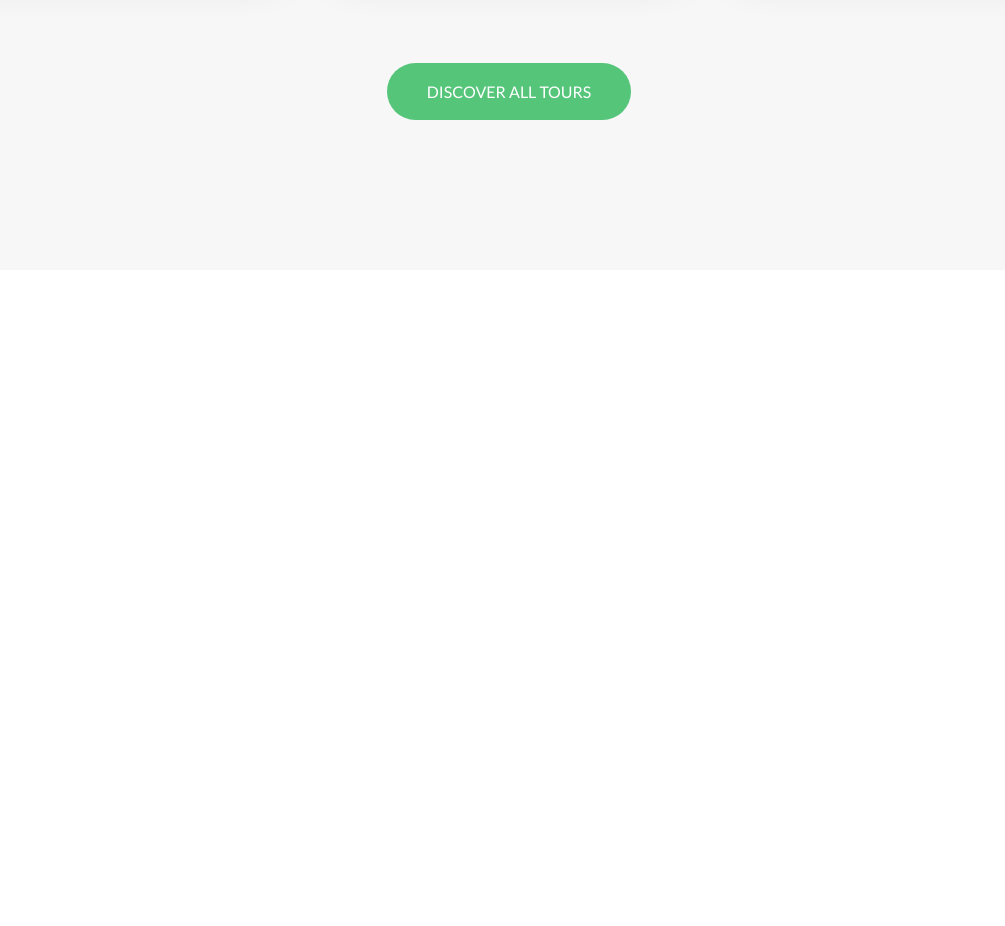
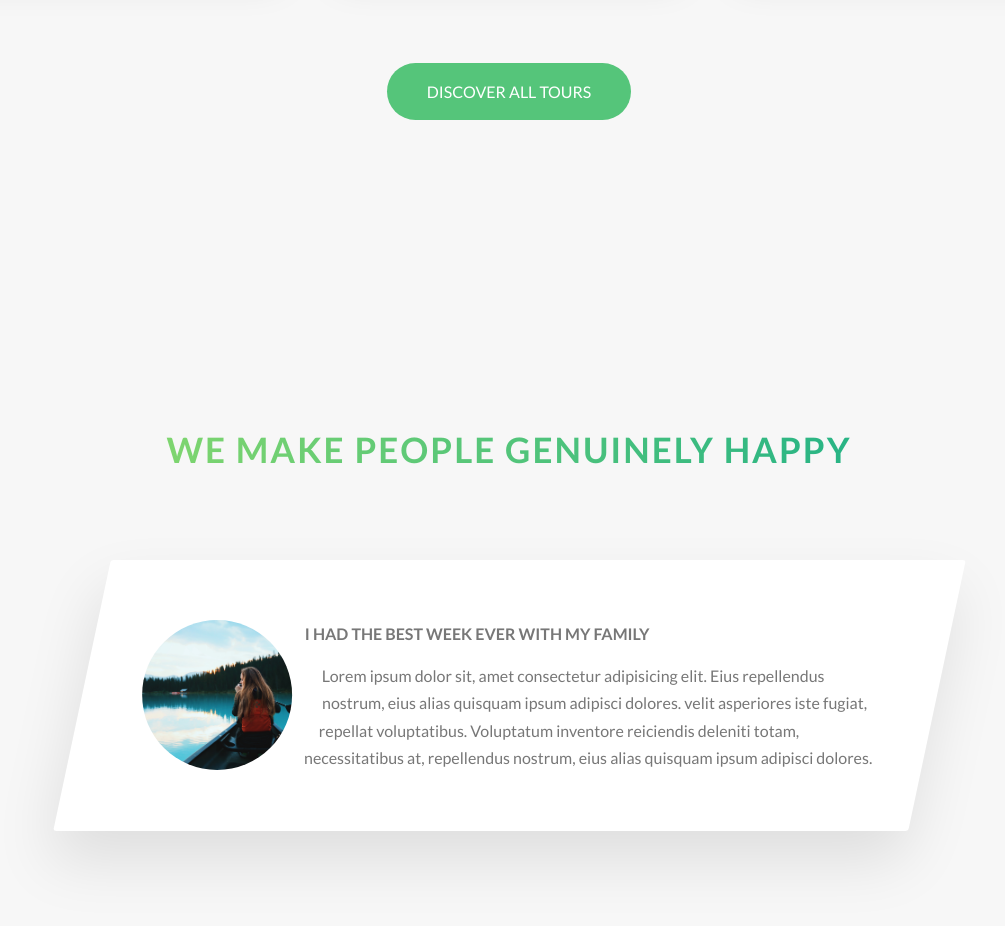
Before and after one commit to jayhan1109/udemyCSS, a website: page Natours/starter/index.html in a window 1280 px wide. Shown: the part 3006-3932 px from the top of the page, without its empty margins (131-1136 px from the left). Before the commit the page ends 3306 px from the top, so only its background shows below. Drawn offline with Linux system fonts and the light colour scheme; files whose address does not match are found by name.

Commit message:
Story Section - Part 1

```diff
--- a/Natours/starter/index.html
+++ b/Natours/starter/index.html
@@ -240,6 +240,33 @@
           <a href="#" class="btn btn--green">Discover all tours</a>
         </div>
       </section>
+
+      <section class="section-stories">
+        <div class="u-center-text u-margin-bottom-big">
+          <h2 class="heading-secondary">
+            We make people genuinely happy
+          </h2>
+        </div>
+        <div class="row">
+          <div class="story">
+            <figure class="story__shape">
+              <img src="img/nat-8.jpg" alt="Person on a tour" class="story__img">
+            </figure>
+            <div class="story__text">
+              <h3 class="heading-tertiary u-margin-bottom-small">
+                I had the best week ever with my family
+              </h3>
+              <p>
+                Lorem ipsum dolor sit, amet consectetur adipisicing elit. Eius
+                repellendus nostrum, eius alias quisquam ipsum adipisci dolores.
+                velit asperiores iste fugiat, repellat voluptatibus. Voluptatum
+                inventore reiciendis deleniti totam, necessitatibus at,
+                repellendus nostrum, eius alias quisquam ipsum adipisci dolores.
+              </p>
+            </div>
+          </div>
+        </div>
+      </section>
     </main>
 
     <!-- <section class="grid-test">
--- /dev/null
+++ b/Natours/starter/sass/components/_story.scss
@@ -0,0 +1,33 @@
+.story{
+    width: 75%;
+    margin:0 auto;
+    box-shadow: 0 3rem 6rem rgba($color-black,.1);
+    background-color: $color-white;
+    border-radius: 3px;
+    padding: 6rem;
+    padding-left: 9rem;
+    font-size: $default-font-size;
+    transform: skewX(-12deg);
+    &>*{
+        transform: skewX(12deg);
+    }
+
+    &__shape{
+        width: 15rem;
+        height: 15rem;
+        float: left;
+        -webkit-shape-outside:circle(50% at 50% 50%);
+        shape-outside:circle(50% at 50% 50%);
+        -webkit-clip-path: circle(50% at 50% 50%);
+        clip-path: circle(50% at 50% 50%);
+        transform: translateX(-3rem) skewX(12deg);
+    }
+
+    &__img{
+        height: 100%;
+    }
+
+    &__text{
+        transform: skewX(12deg);
+    }
+}
--- a/Natours/starter/sass/main.scss
+++ b/Natours/starter/sass/main.scss
@@ -11,6 +11,7 @@
 @import "components/card";
 @import "components/composition";
 @import "components/feature-box";
+@import "components/story";
 
 @import "layout/header";
 @import "layout/grid";
--- a/Natours/starter/sass/pages/_home.scss
+++ b/Natours/starter/sass/pages/_home.scss
@@ -27,3 +27,8 @@
     padding: 25rem 0 15rem 0;
     margin-top: -10rem;
 }
+
+.section-stories{
+  padding: 15rem 0;
+  background-color: $color-grey-light-1;
+}
```
Also changed, not shown: Natours/starter/css/style.css.
